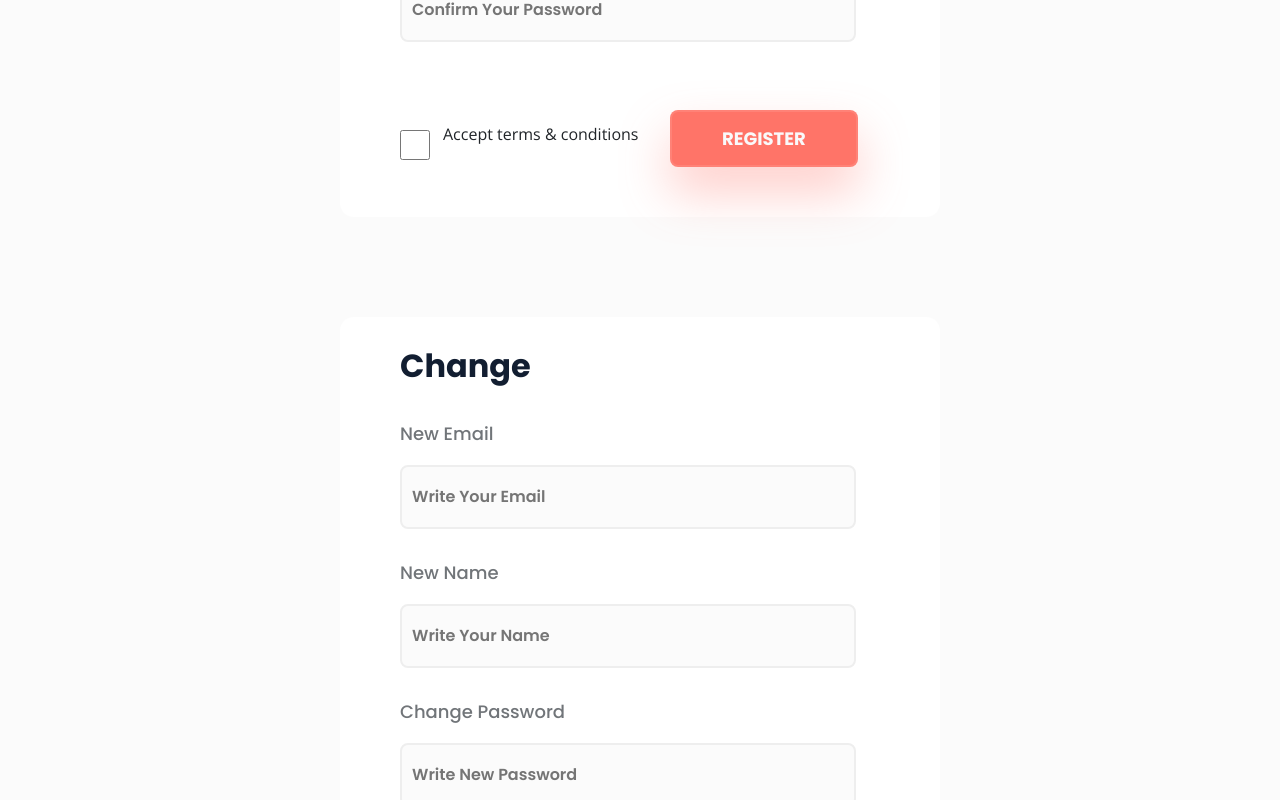
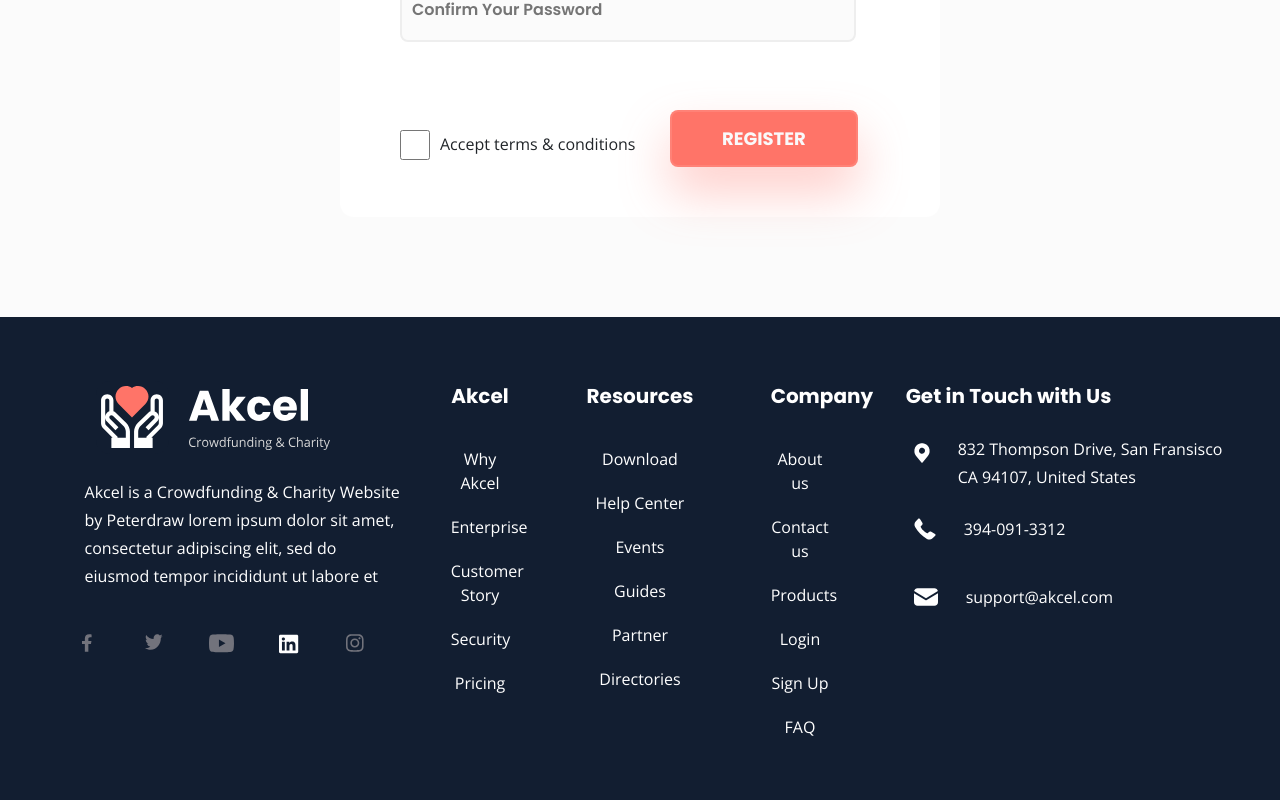
Before and after one commit to shevchenko126/ukrfunding, a React (Create React App) app in the folder frontend/: page /register in a window 1280 px wide. Shown: the part 860-1660 px from the top of the page. Built offline with nearby package versions, Linux system fonts and the light colour scheme.

Commit message:
style fixes

```diff
--- a/frontend/src/App.js
+++ b/frontend/src/App.js
@@ -241,7 +241,6 @@ const Register = () => { // register page
     <section>
       <Header />
       <RegisterPage />
-      <ChangePasswordPage />
       <Footer />
     </section>
   )
--- a/frontend/src/components/contentBlocks/change_password/index.js
+++ b/frontend/src/components/contentBlocks/change_password/index.js
@@ -3,7 +3,9 @@ import './index.css';
 const ChangePasswordPage = () => {
     return (
         <div className="container p-0 change">
-            <form action="">
+            <form onSubmit={(event) => {
+                event.preventDefault();
+            }}>
                 <div className="change__title">Change</div>
                 <div className="change__text" for="email">New Email</div>
                 <input className="change__input" id="email" name="email" placeholder="Write Your Email" type="email" min="5" max="40" />
--- a/frontend/src/components/contentBlocks/register/index.css
+++ b/frontend/src/components/contentBlocks/register/index.css
@@ -54,10 +54,8 @@
 
 .register__accept {
     font-family: 'Open Sans';
-    font-weight: 400;
-    font-size: 16px;
     line-height: 28px;
-    margin-left: 13px;
+    margin: 10px;
 }
 
 .register__bottom__button {
```
